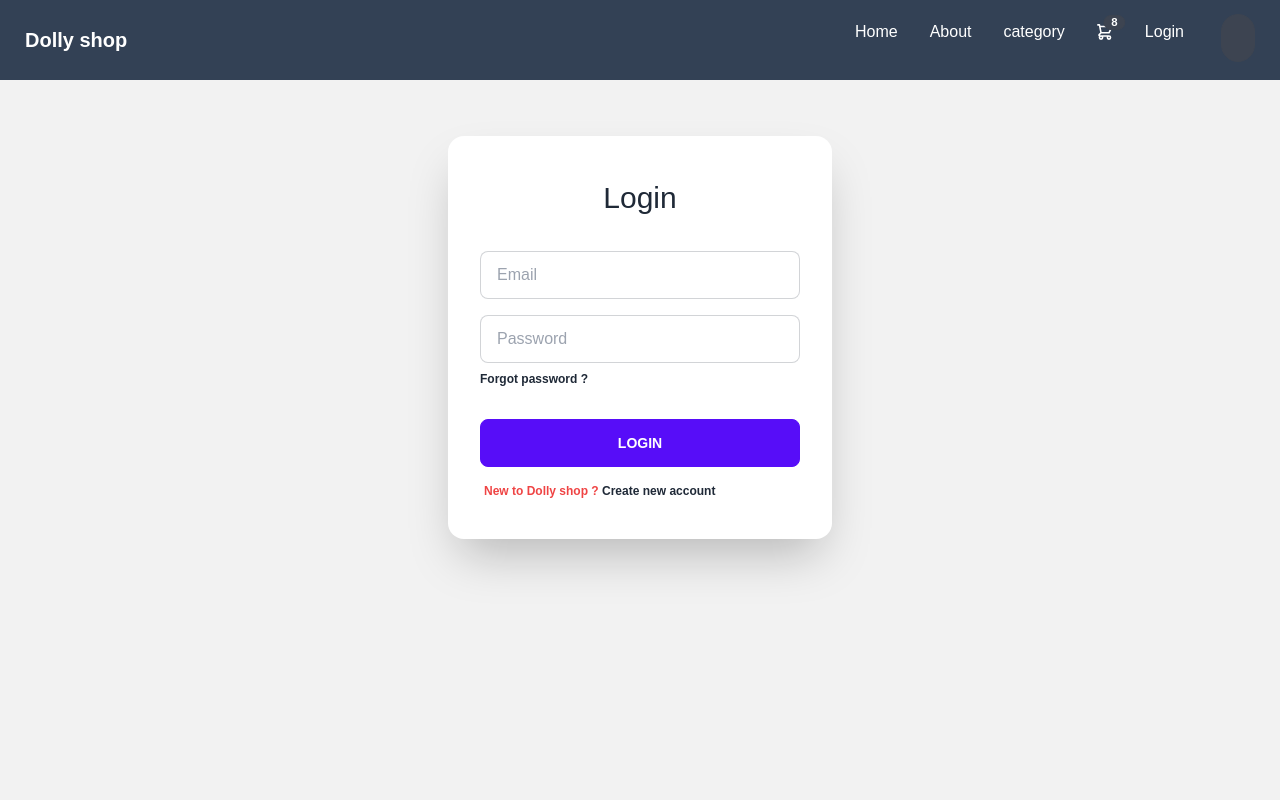
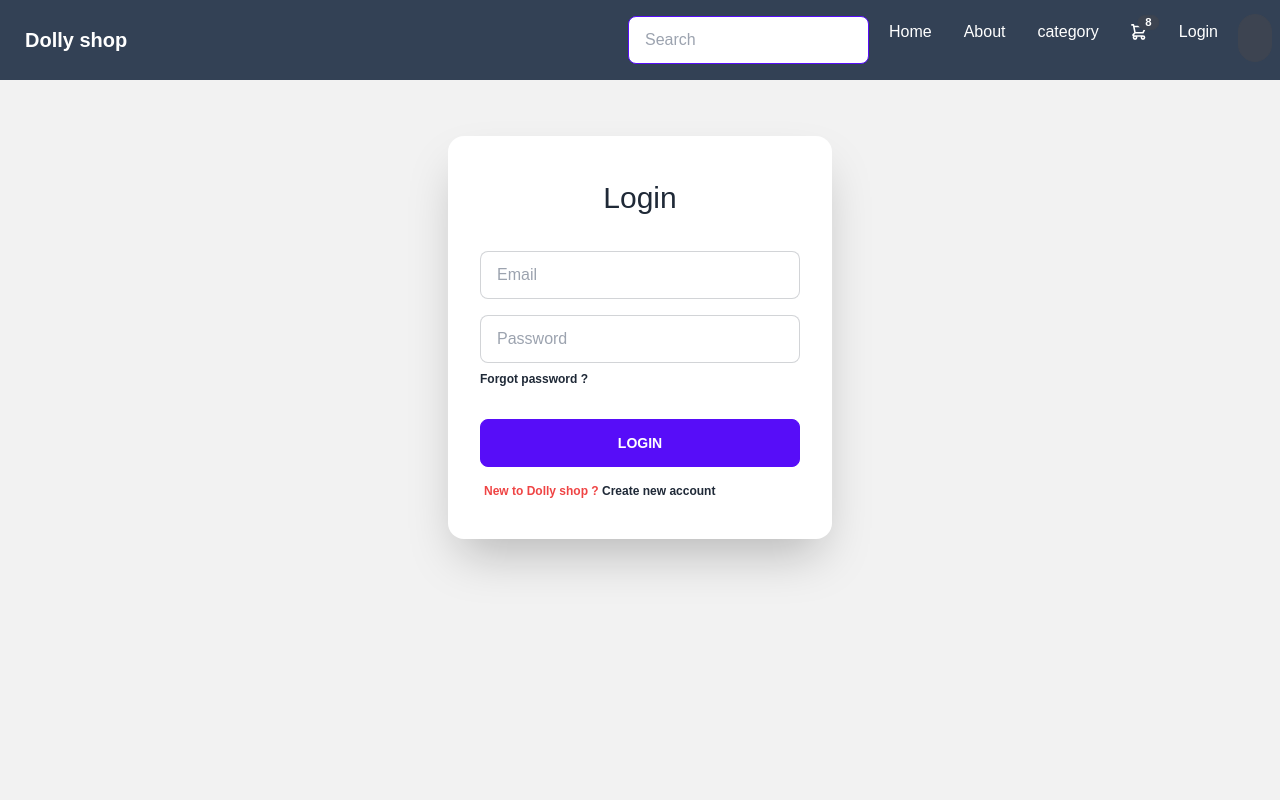
Before and after one commit to Pobarul-islam/dolly-shop, a React (Create React App) app in the folder client/: page /login in a window 1280 px wide. Shown: the top 800 px of the page. Built offline with nearby package versions, Linux system fonts and the light colour scheme.

Commit message:
search product fouond worked and error solved

```diff
--- a/client/src/App.js
+++ b/client/src/App.js
@@ -21,12 +21,14 @@ import Orders from "./Pages/user/Orders";
 import Profile from "./Pages/user/Profile";
 import Products from "./Pages/Admin/Products";
 import UpdateProduct from "./Pages/Admin/UpdateProduct";
+import Search from "./Pages/Search";
 
 function App() {
   return (
     <>
       <Routes>
         <Route path="/" element={<HomePage />} />
+        <Route path="/search" element={<Search />} />
         <Route path="/about" element={<About />} />
         <Route path="/contact" element={<Contact />} />
         <Route path="/category" element={<Category />} />
--- /dev/null
+++ b/client/src/Components/Form/SearchInput.js
@@ -0,0 +1,37 @@
+import React from "react";
+import { useSearch } from "../../Context/search";
+import axios from "axios";
+import { useNavigate } from "react-router-dom";
+
+const SearchInput = () => {
+    const navigate = useNavigate();
+  const handleSubmit = async (e) => {
+    e.preventDefault();
+    try {
+      const { data } = await axios.get(
+        `/api/v1/product/search/${values.keyword}`
+      );
+      setValues({ ...values, results: data });
+      navigate("/search");
+    } catch (error) {
+      console.log(error);
+    }
+  };
+  const [values, setValues] = useSearch();
+  return (
+    <form onSubmit={handleSubmit}>
+      <div className="form-control">
+        <input
+          type="text"
+          placeholder="Search"
+          className="input input-bordered input-primary w-full max-w-xs"
+          value={values.keyword}
+          onChange={(e) => setValues({ ...values, keyword: e.target.value })}
+              />
+
+      </div>
+    </form>
+  );
+};
+
+export default SearchInput;
--- a/client/src/Components/Layout/Header.js
+++ b/client/src/Components/Layout/Header.js
@@ -3,6 +3,7 @@ import { Link } from "react-router-dom";
 import { useAuth } from "../../Context/auth";
 import { toast } from "react-toastify";
 import "react-toastify/dist/ReactToastify.css";
+import SearchInput from "../Form/SearchInput";
 const Header = () => {
   const handleLogout = () => {
     setAuth({
@@ -87,6 +88,7 @@ const Header = () => {
           Dolly shop
         </Link>
       </div>
+      <SearchInput/>
 
       <div className="flex-none text-white">
         <div className="navbar-center hidden lg:flex">
@@ -95,11 +97,11 @@ const Header = () => {
         <div className="dropdown dropdown-end">
           <div
             tabIndex={0}
-            className="mt-3 card card-compact dropdown-content w-52 bg-base-100 shadow"
+            className=" card card-compact dropdown-content w-52 bg-base-100 shadow"
           ></div>
         </div>
         <div className="dropdown dropdown-end text-black">
-          <label tabIndex={0} className="btn btn-ghost">
+          <label tabIndex={0}>
             <div className="w-102 btn rounded-full">{auth?.user?.name}</div>
           </label>
           <ul
--- /dev/null
+++ b/client/src/Context/search.js
@@ -0,0 +1,20 @@
+import { useState, useContext, createContext } from "react";
+
+const SearchContext = createContext();
+const SearchProvider = ({ children }) => {
+  const [auth, setAuth] = useState({
+    keyword: "",
+    results: [],
+  });
+
+  return (
+    <SearchContext.Provider value={[auth, setAuth]}>
+      {children}
+    </SearchContext.Provider>
+  );
+};
+
+// custom hook
+const useSearch = () => useContext(SearchContext);
+
+export { useSearch, SearchProvider };
--- a/client/src/Pages/HomePage.js
+++ b/client/src/Pages/HomePage.js
@@ -134,7 +134,7 @@ const HomePage = () => {
           </div>
           <div className="flex flex-col-reverse">
             <button
-              className="btn btn-warning"
+              className="btn w-52 mt-3 btn-warning"
               onClick={() => window.location.reload()}
             >
               Reset filters
--- /dev/null
+++ b/client/src/Pages/Search.js
@@ -0,0 +1,14 @@
+import Layout from '../Components/Layout/Layout';
+import { useSearch } from '../Context/search';
+
+const Search = () => {
+    const [values, setValues] = useSearch();
+    return (
+        <Layout>
+            <h1>Search Results</h1>
+            <h5>{values?.results.length <1? 'No Products Found': `Found${values?.results.length}`} </h5>
+        </Layout>
+    );
+};
+
+export default Search;
--- a/client/src/index.js
+++ b/client/src/index.js
@@ -6,13 +6,17 @@ import reportWebVitals from "./reportWebVitals";
 import { BrowserRouter } from "react-router-dom";
 import { AuthProvider } from "./Context/auth";
 import 'antd/dist/reset.css';
+import { SearchProvider } from "./Context/search";
 
 const root = ReactDOM.createRoot(document.getElementById("root"));
 root.render(
   <AuthProvider>
-    <BrowserRouter>
-      <App />
-    </BrowserRouter>
+    <SearchProvider>
+
+      <BrowserRouter>
+        <App />
+      </BrowserRouter>
+    </SearchProvider>
   </AuthProvider>
 );
 
```
Also changed, not shown: client/src/Pages/Admin/Products.js (+5 -3 lines), 2 other files (tests, documents, lock files or other folders).
